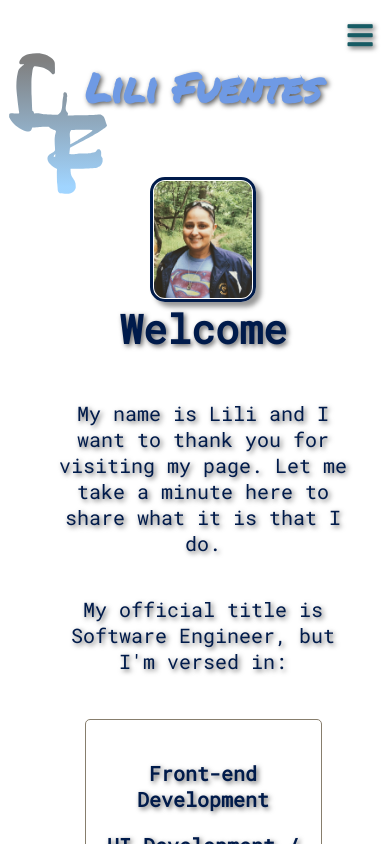
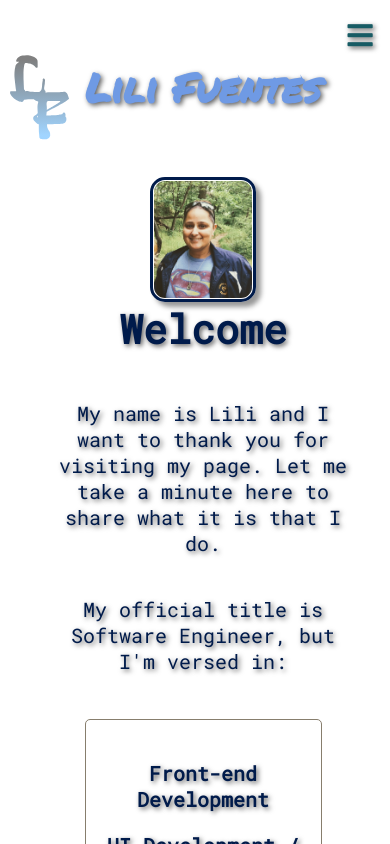
Before and after one commit to LFuen/Work, a React (Create React App) app: page / in a window 390 px wide. Shown: the top 844 px of the page. Built offline with nearby package versions, Linux system fonts and the light colour scheme; a web font is replaced by a local one; what react-animations would draw is missing.

Commit message:
adjusted for smaller screens

```diff
--- a/src/Components/App/App.css
+++ b/src/Components/App/App.css
@@ -342,3 +342,20 @@ textarea {
     text-align: center;
   }
 }
+
+@media screen and (max-width: 430px) {
+  body {background-image: url("./images/LFlogo.svg");
+  background-color: #e2e2e2;
+  background-repeat: no-repeat;
+  background-attachment: fixed;
+  background-position: 3% 0%;
+  background-size: 15% 15%;
+  color: rgb(255, 255, 255);
+  text-shadow: 2px 2px 5px #606060;
+  font-family: "Alegreya";
+  padding: 0;
+  }
+  p {
+    text-align: center;
+  }
+}
```
